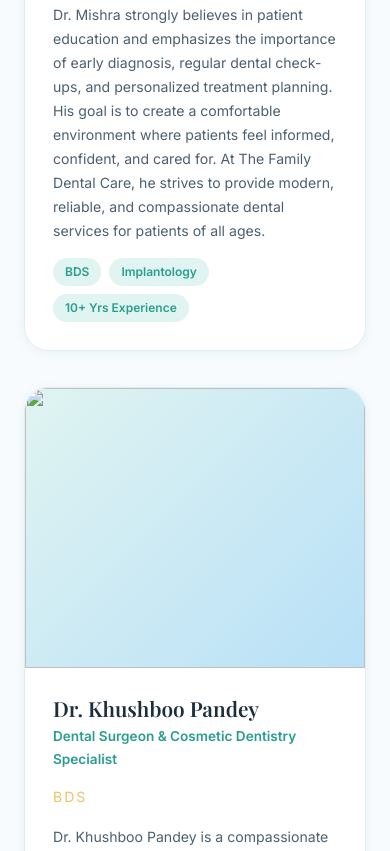
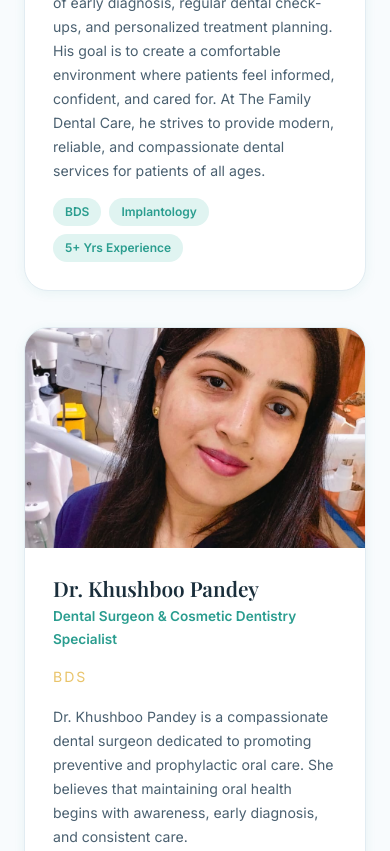
Before and after one commit to RajputVivek/bhola, a website: page about.html in a window 390 px wide. Shown: the part 4918-5769 px from the top of the page. Drawn offline with nearby package versions, Linux system fonts and the light colour scheme.

Commit message:
Text updated on about.html

```diff
--- a/about.html
+++ b/about.html
@@ -311,7 +311,7 @@
               <div class="doc-quals">
                 <span class="doc-qual-tag">BDS</span>
                 <span class="doc-qual-tag">Implantology</span>
-                <span class="doc-qual-tag">10+ Yrs Experience</span>
+                <span class="doc-qual-tag">5+ Yrs Experience</span>
               </div>
             </div>
           </article>
--- a/css/style.css
+++ b/css/style.css
@@ -493,11 +493,15 @@ label { display: block; font-size: 0.85rem; font-weight: 600; color: var(--text-
 }
 .doctor-card:hover { transform: translateY(-5px); box-shadow: var(--shadow-md); }
 .doctor-img {
-  height: 280px; overflow: hidden;
+  overflow: hidden;
   background: linear-gradient(135deg, var(--primary-light), var(--blue-mid));
   display: flex; align-items: center; justify-content: center; position: relative;
+  height: 320px;
+  max-height: 420px;
 }
-.doctor-img img { width: 100%; height: 100%; object-fit: cover; }
+.doctor-img img {
+  width: 100%; height: 100%; object-fit: cover; object-position: 50% 30%; display: block;
+}
 .doctor-img .doc-placeholder {
   font-size: 5rem; color: var(--primary); opacity: 0.5;
 }
@@ -646,6 +650,7 @@ label { display: block; font-size: 0.85rem; font-weight: 600; color: var(--text-
   .booking-info-card { position: static; }
   .contact-layout { grid-template-columns: 1fr; }
   .doctors-grid { grid-template-columns: 1fr; max-width: 500px; margin: 0 auto; }
+  .doctor-img { height: 300px; }
   .why-grid { grid-template-columns: repeat(2, 1fr); }
   .steps-grid { grid-template-columns: repeat(2, 1fr); }
   .highlights-grid { grid-template-columns: repeat(2, 1fr); }
@@ -667,4 +672,5 @@ label { display: block; font-size: 0.85rem; font-weight: 600; color: var(--text-
   .about-img-float { display: none; }
   .exp-badge { left: 0; }
   .float-book { display: none; }
+  .doctor-img { height: 220px; }
 }
```
Also changed, not shown: booking.html (+1 -1 lines), contact.html (+1 -1 lines), how-it-works.html (+1 -1 lines), index.html (+1 -1 lines), images/mishra.jpg (added), images/pandey.jpg (added).
